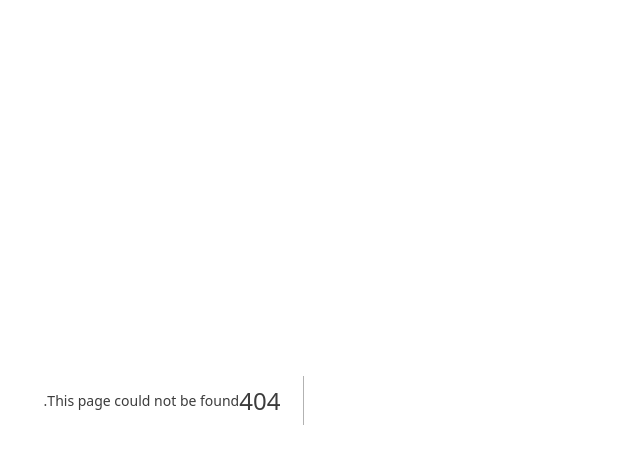
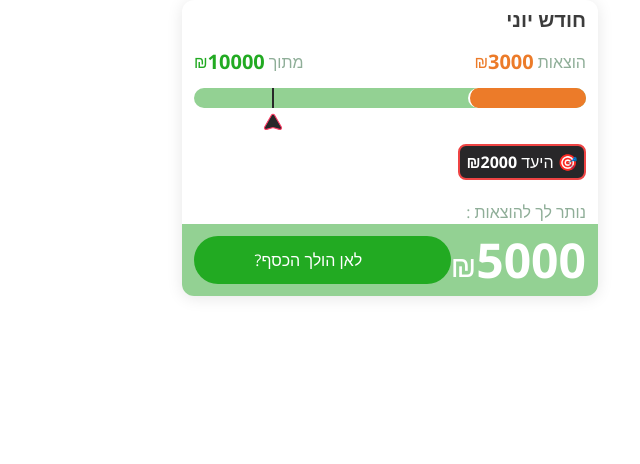
Before and after one commit to Mityaalim-App/web-app, a Next.js app: page /mainscreen in a window 1280 px wide. Before the commit this address had no page. Shown: the top 464 px of the page, without its empty margins (498-1138 px from the left). Built offline with nearby package versions, Linux system fonts and the light colour scheme.

Commit message:
MIT-27 Monthly view- needed the score display., and button fix

```diff
--- /dev/null
+++ b/app/mainscreen/components/ViewTitle.tsx
@@ -0,0 +1,22 @@
+import PageTitle from "@/app/components/PageTitle";
+// import ScoreDisplay from "@/app/components/ScoreDisplay";
+
+interface IViewTitleProps {
+  title: string;
+  score: number;
+}
+
+export default function ViewTitle({ title, score }: IViewTitleProps) {
+  return (
+    <header className="flex justify-between h-10 items-center">
+      <PageTitle className="text-xl">{title}</PageTitle>
+      {/* <ScoreDisplay
+        src="leaf-icon.svg"
+        bgColor="#FFFFFF"
+        textColor="#187718"
+        borderColor="#B7E1B8"
+        score={score}
+      /> */}
+    </header>
+  );
+}
--- /dev/null
+++ b/app/mainscreen/monthlyview/ExpenseIncomeTitle.tsx
@@ -0,0 +1,25 @@
+import PageTitle from "../../components/PageTitle";
+
+interface IExpenseIncomeTitle {
+  title: string;
+  amount: number;
+  isIncome: boolean;
+}
+
+export default function ExpenseIncomeTitle({
+  title,
+  amount,
+  isIncome,
+}: IExpenseIncomeTitle) {
+  return (
+    <div className="flex items-center gap-x-1">
+      <p className="text-green-middle">{title}</p>
+      <span
+        className="flex items-center"
+        style={{ color: isIncome ? "#22AA22" : "#EC7B29" }}
+      >
+        <PageTitle className="text-xl font-bold">{amount + ""}</PageTitle>₪
+      </span>
+    </div>
+  );
+}
--- /dev/null
+++ b/app/mainscreen/monthlyview/MonthlyView.tsx
@@ -0,0 +1,39 @@
+import ViewTitle from "../components/ViewTitle";
+import ExpenseIncomeTitle from "./ExpenseIncomeTitle";
+import ProgressBar from "./ProgressBar";
+import Button from "../../components/Button";
+
+export default function MonthlyView() {
+  return (
+    <section className=" flex flex-col gap-y-4 bg-white mx-4 rounded-xl shadow-main">
+      <main className="flex flex-col gap-y-2 px-3">
+        <ViewTitle score={300} title="חודש יוני" />
+        <div className=" flex flex-col gap-y-3">
+          <div className="flex justify-between">
+            <ExpenseIncomeTitle title="הוצאות" amount={3000} isIncome={false} />
+            <ExpenseIncomeTitle title="מתוך" amount={10000} isIncome={true} />
+          </div>
+          <ProgressBar income={10000} expense={3000} dest={2000} />
+        </div>
+
+        <div className="bg-black-dest text-white flex h-9 items-center justify-center w-32 gap-x-1 rounded-lg border-2 border-red-500 mt-7 px-3">
+          <p>🎯</p>
+          <p>היעד</p>
+          <span className="flex ">
+            <p className="font-bold">₪{2000}</p>
+          </span>
+        </div>
+      </main>
+
+      <div className="mt-2 flex flex-col gap-y-1">
+        <p className="text-green-middle px-3">נותר לך להוצאות :</p>
+        <div className="bg-green-progressBarIncome flex justify-between p-3 rounded-b-xl">
+          <span className="flex items-end text-3xl text-white">
+            <p className="text-5xl font-bold ">{10000 - 3000 - 2000}</p>₪
+          </span>
+          <Button className=" w-36">לאן הולך הכסף?</Button>
+        </div>
+      </div>
+    </section>
+  );
+}
--- /dev/null
+++ b/app/mainscreen/monthlyview/ProgressBar.tsx
@@ -0,0 +1,33 @@
+"use client";
+import { useState } from "react";
+import PolygonIcon from "public/images/polygon-icon.svg";
+
+interface IProgressBar {
+  income: number;
+  expense: number;
+  dest: number;
+}
+
+export default function ProgressBar({ expense, income, dest }: IProgressBar) {
+  const [expensesWidth, setExpensesWidth] = useState((expense / income) * 100);
+  const [destPlacement, setDestPlacement] = useState((dest / income) * 100);
+
+  return (
+    <section className="w-full bg-green-progressBarIncome h-5 flex rounded-xl relative">
+      <div
+        style={{ width: `${expensesWidth}%` }}
+        className="bg-orange-expense rounded-xl border-l-2 border-white"
+      ></div>
+      <div
+        className="absolute h-full flex flex-col"
+        style={{ left: `${destPlacement}%` }}
+      >
+        <div className="bg-black-dest w-[2px] h-full relative">
+          <div className="absolute top-6 -right-1 translate-x-1/4">
+            <PolygonIcon className="h-5 w-5" />
+          </div>
+        </div>
+      </div>
+    </section>
+  );
+}
--- /dev/null
+++ b/app/mainscreen/page.tsx
@@ -0,0 +1,9 @@
+import MonthlyView from "./monthlyview/MonthlyView";
+
+export default function MainScreen() {
+  return (
+    <section className="bg-grey-100 flex flex-col gap-y-6">
+      <MonthlyView />
+    </section>
+  );
+}
--- a/tailwind.config.js
+++ b/tailwind.config.js
@@ -4,7 +4,7 @@ module.exports = {
   content: [
     "./app/**/*.{js,ts,jsx,tsx}",
     "./pages/**/*.{js,ts,jsx,tsx}",
-    "./components/**/*.{js,ts,jsx,tsx}"
+    "./components/**/*.{js,ts,jsx,tsx}",
   ],
   theme: {
     extend: {
@@ -14,18 +14,30 @@ module.exports = {
           250: "#C7D2D0",
           550: "#9F9F9F",
           650: "#79747E",
-          dark: "#3C3C3C"
+          750: "#E8E8E8",
+          dark: "#3C3C3C",
         },
         green: {
           light: "#D3EAD3",
+          middle: "#8FAE98",
+          progressBarIncome: "#93D193",
           primary: "#22AA22",
-          dark: "#134239"
-        }
+          dark: "#187718",
+        },
+        orange: {
+          expense: "#EC7B29",
+        },
+        black: {
+          dest: "#282729",
+        },
       },
       fontFamily: {
-        primary: ["var(--font-open-sans)"]
-      }
-    }
+        primary: ["var(--font-open-sans)"],
+      },
+      boxShadow: {
+        main: " 0px 2px 16px rgba(0, 0, 0, 0.1)",
+      },
+    },
   },
-  plugins: []
+  plugins: [],
 };
```
Also changed, not shown: public/images/polygon-icon.svg (added).
